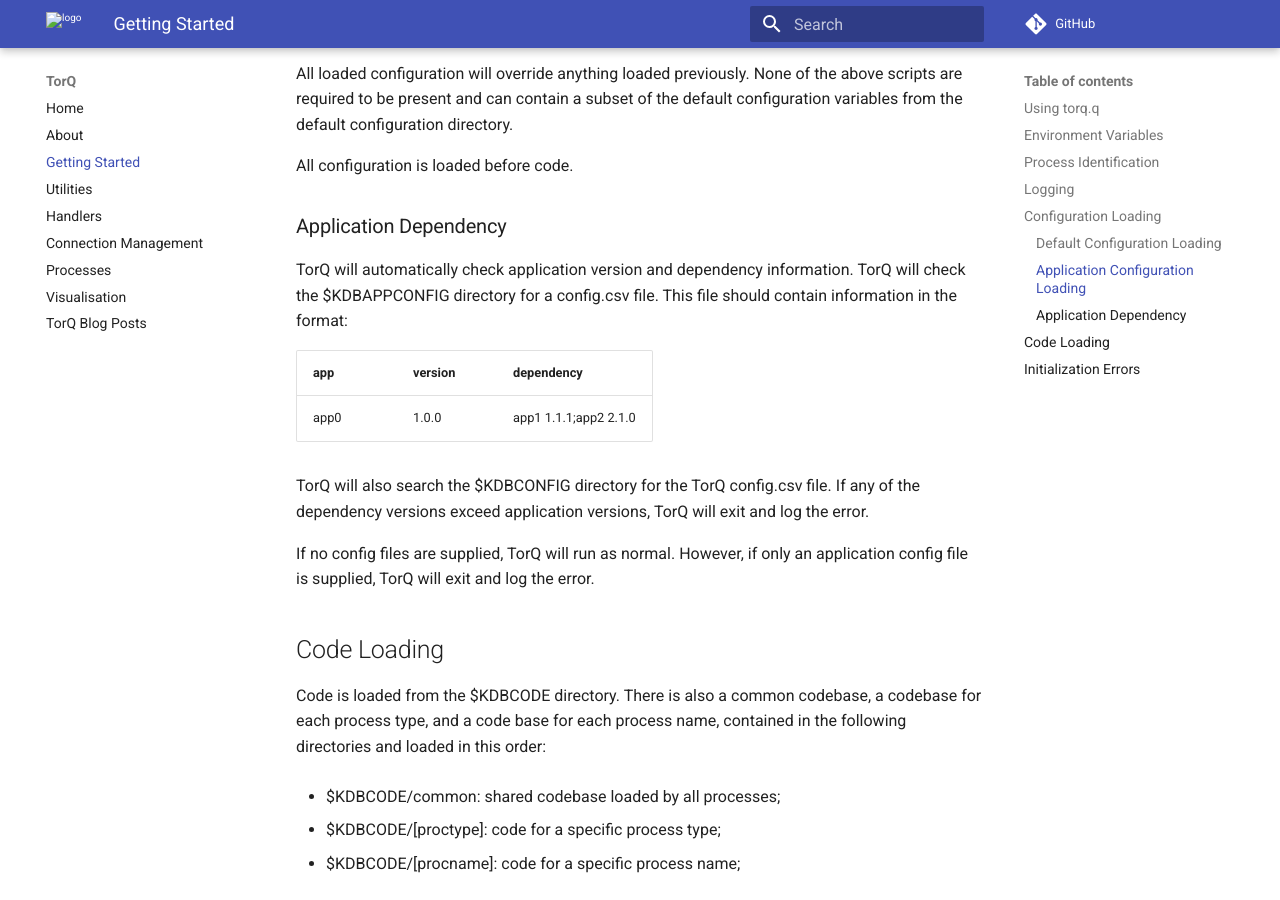
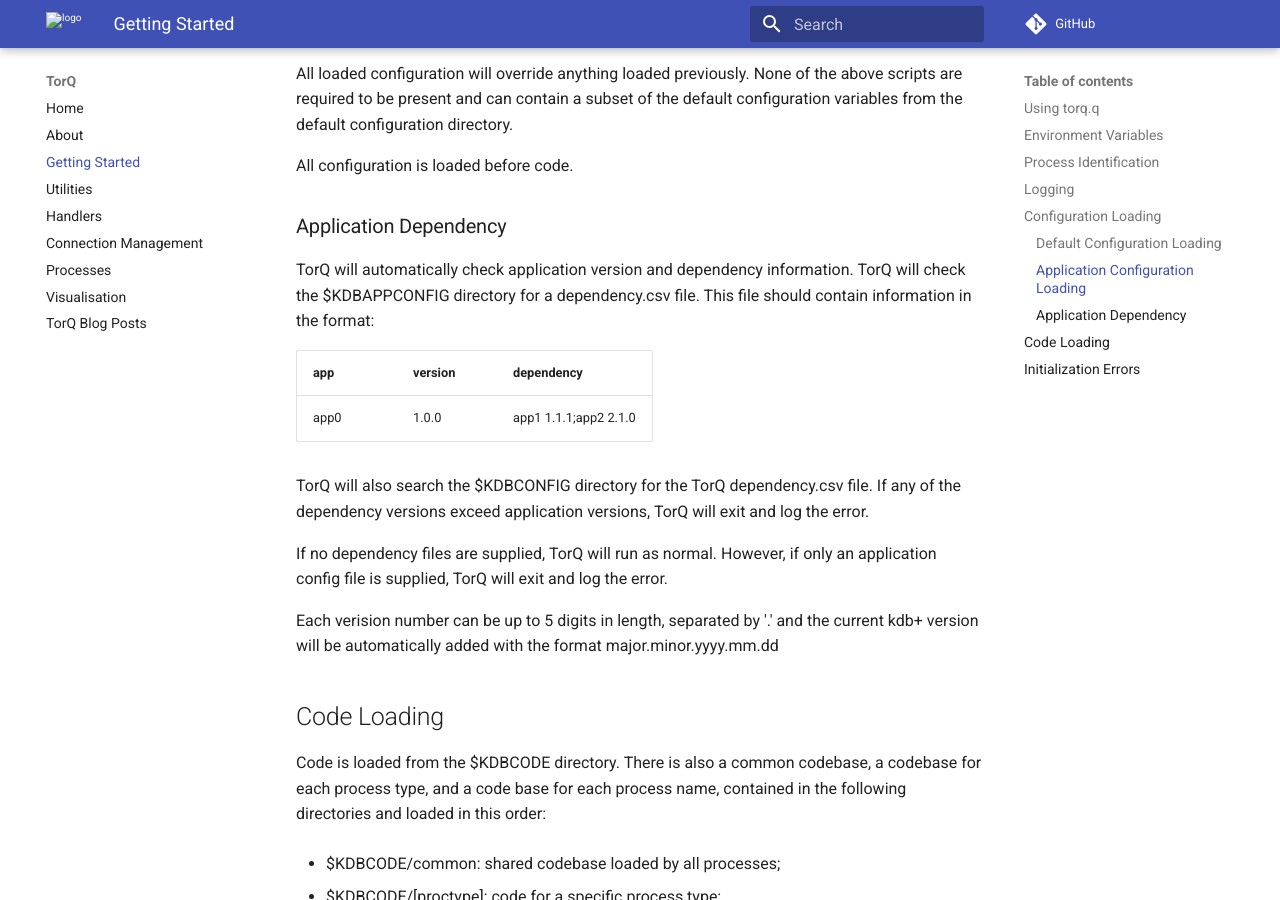
Before and after one commit to DataIntellectTech/TorQ, an MkDocs documentation site: the page built from docs/gettingstarted.md, in a window 1280 px wide and 900 px high, scrolled down 5117 px. Built offline with MkDocs 1.6.1 and Material for MkDocs 9.7.7, drawn with Linux system fonts in a browser that asks for light colours; comment, search, counter and statistics services are not loaded; old or Windows-style settings are respelled for this version of MkDocs.

Commit message:
Added extra documentation and removed whitespace

```diff
--- a/docs/gettingstarted.md
+++ b/docs/gettingstarted.md
@@ -247,20 +247,23 @@
 ### Application Dependency
 
 TorQ will automatically check application version and dependency
-information. TorQ will check the $KDBAPPCONFIG directory for a config.csv
+information. TorQ will check the $KDBAPPCONFIG directory for a dependency.csv
 file. This file should contain information in the format:
 
 |app  |version |dependency           |
 |-----|--------|---------------------|
 |app0 |1.0.0   |app1 1.1.1;app2 2.1.0|
 
-TorQ will also search the $KDBCONFIG directory for the TorQ config.csv file.
+TorQ will also search the $KDBCONFIG directory for the TorQ dependency.csv file.
 If any of the dependency versions exceed application versions, TorQ will exit
 and log the error.
 
-If no config files are supplied, TorQ will run as normal. However, if only an
+If no dependency files are supplied, TorQ will run as normal. However, if only an
 application config file is supplied, TorQ will exit and log the error.
 
+Each verision number can be up to 5 digits in length, separated by '.' and
+the current kdb+ version will be automatically added with the format
+major.minor.yyyy.mm.dd
 
 <a name="code"></a>
 
```
Also changed, not shown: 1 other file.
